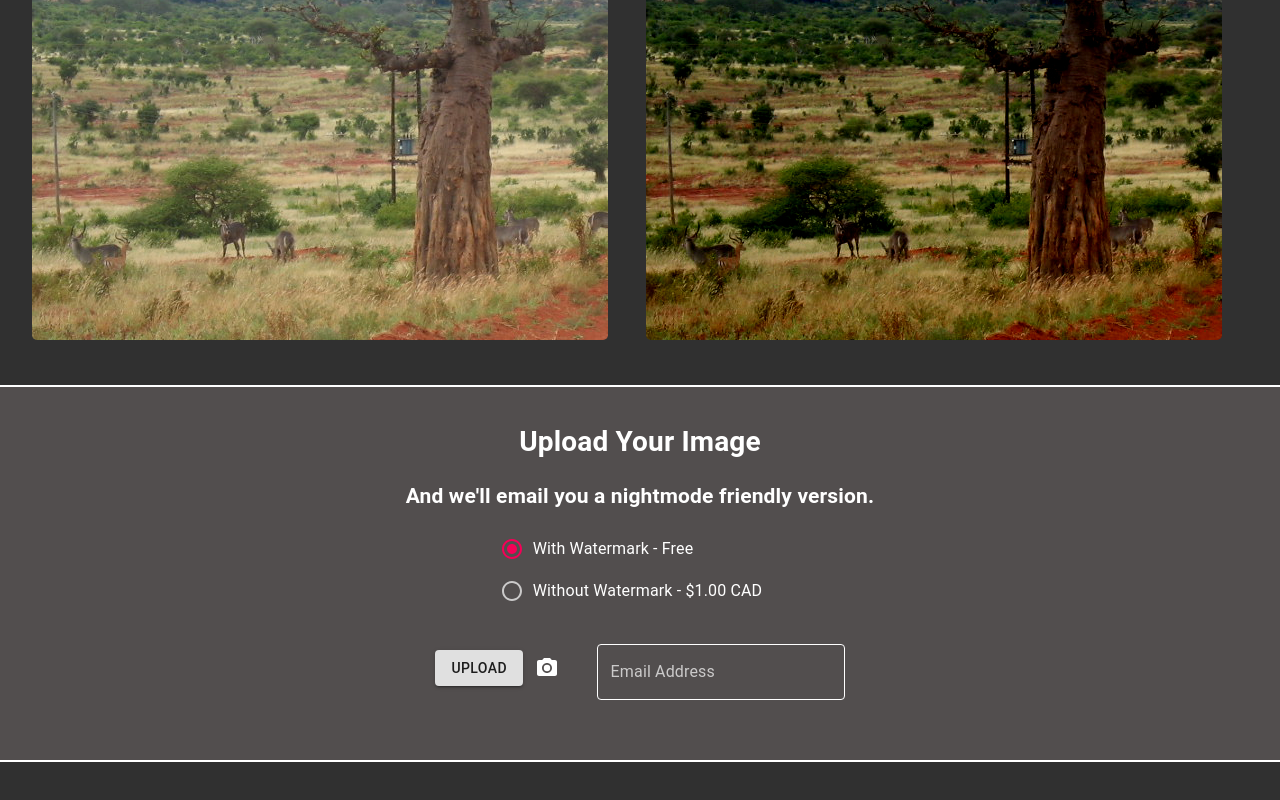
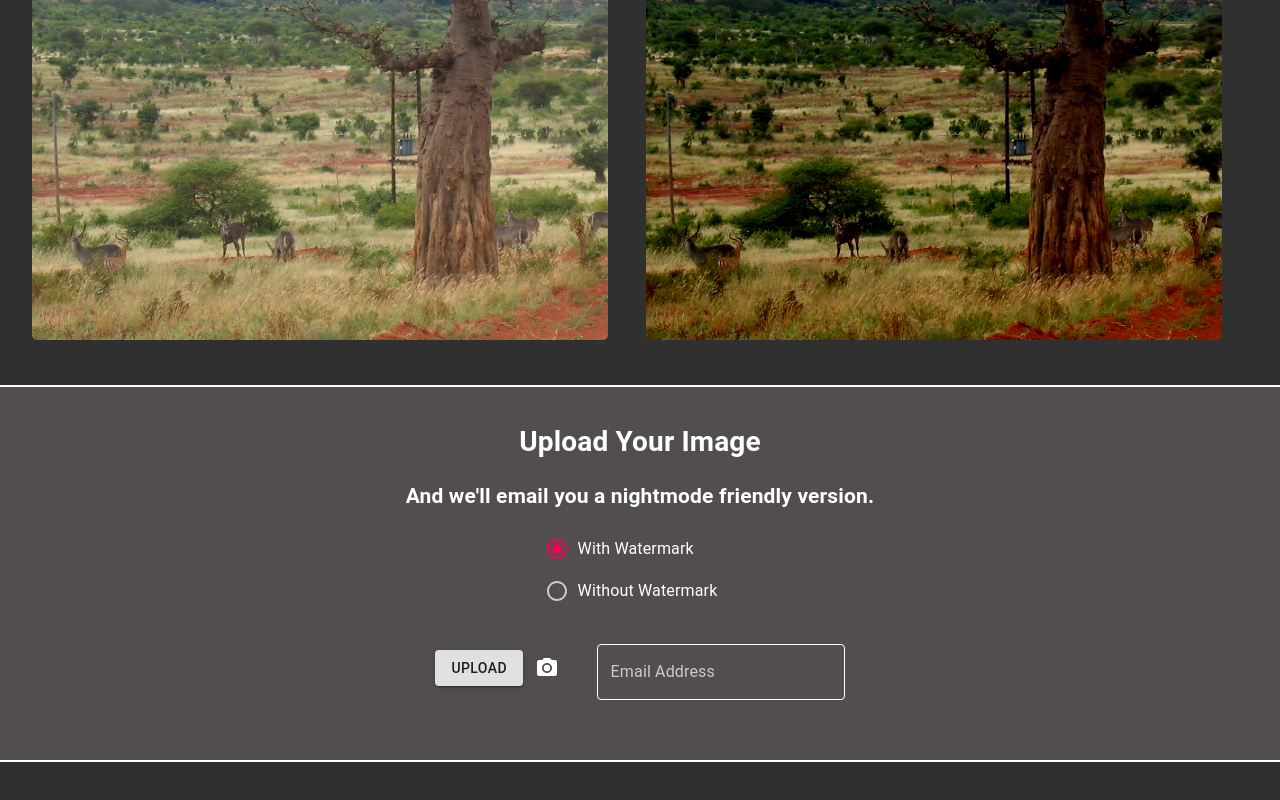
Before and after one commit to licarijd/nightlify-front-end, a Next.js app: page / in a window 1280 px wide. Shown: the part 569-1369 px from the top of the page. Built offline with nearby package versions, Linux system fonts and the light colour scheme.

Commit message:
Pricing listed on upload button

```diff
--- a/pages/index.js
+++ b/pages/index.js
@@ -108,14 +108,14 @@ export default function Home() {
         <h2> And we'll email you a nightmode friendly version. </h2>
         <FormControl component="fieldset">
           <RadioGroup aria-label="conversion type" name="conversion-type" value={conversionType} onChange={handleConversionChange}>
-            <FormControlLabel value={CONVERSION_TYPES.FREE} control={<Radio />} label="With Watermark - Free" />
-            <FormControlLabel value={CONVERSION_TYPES.PAID} control={<Radio />} label="Without Watermark - $1.00 CAD" />
+            <FormControlLabel value={CONVERSION_TYPES.FREE} control={<Radio />} label="With Watermark" />
+            <FormControlLabel value={CONVERSION_TYPES.PAID} control={<Radio />} label="Without Watermark" />
           </RadioGroup>
         </FormControl>
         <form className='input-form' onSubmit={handleSubmit}>
           <label htmlFor="contained-button-file">
             <Button type="submit" variant="contained">
-              Upload
+              { conversionType == CONVERSION_TYPES.PAID ? 'Upload - $1.00 CAD' : 'Upload' }
             </Button>
           </label>
           <input accept="image/*" className={classes.input} id="icon-button-file" type="file" onChange={e => setFile(e.target.files[0])}/>
```
